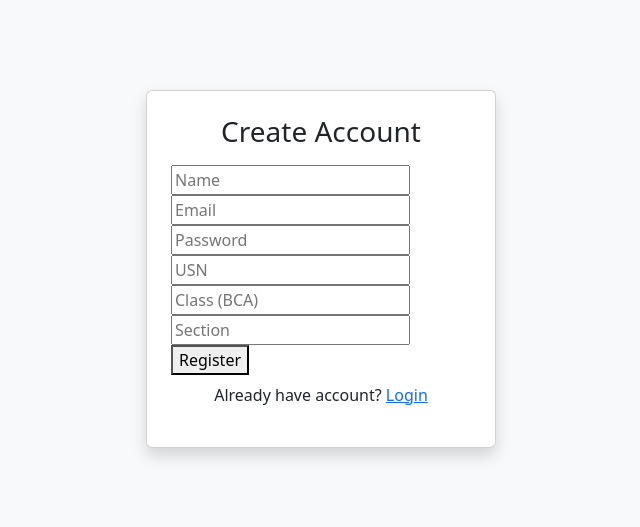
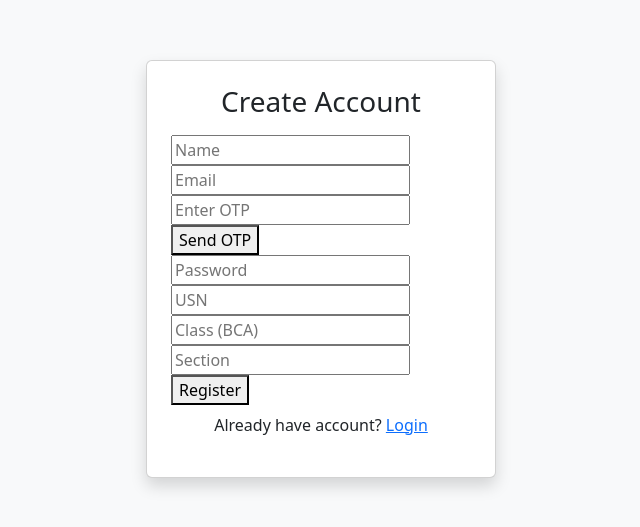
Before and after one commit to vivekgoli3-bot/parent_portal, a plain HTML site: page frontend/register.html in a window 1280 px wide. Shown: the part 131-658 px from the top of the page, without its empty margins (319-959 px from the left). Drawn offline with nearby package versions, Linux system fonts and the light colour scheme.

Commit message:
added otp field in register

```diff
--- a/frontend/register.html
+++ b/frontend/register.html
@@ -14,6 +14,8 @@
     <form id="registerForm">
   <input type="text" id="name" placeholder="Name" required />
   <input type="email" id="email" placeholder="Email" required />
+  <input type="text" id="otp" placeholder="Enter OTP" required />
+<button type="button" onclick="sendOtp()">Send OTP</button>
   <input type="password" id="password" placeholder="Password" required />
 
   <input type="text" id="usn" placeholder="USN" required />
```
